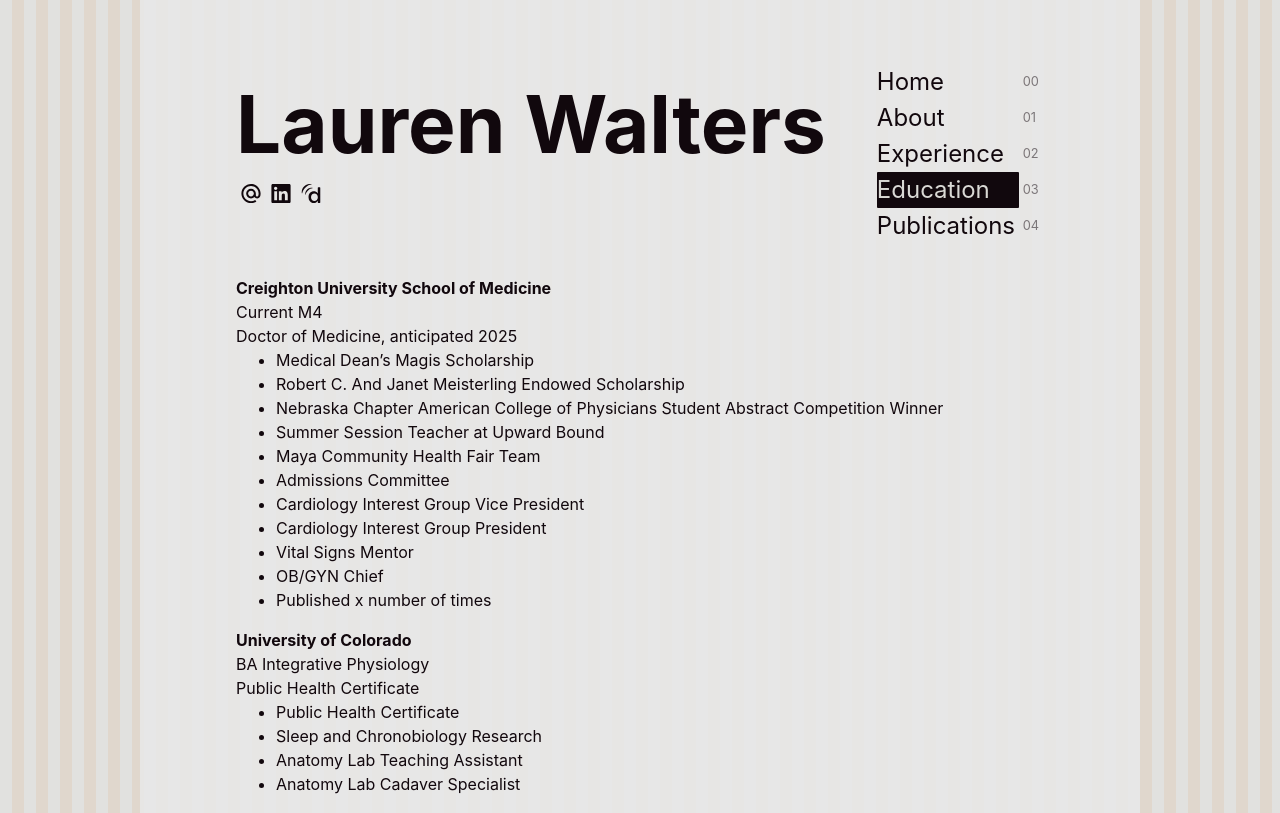
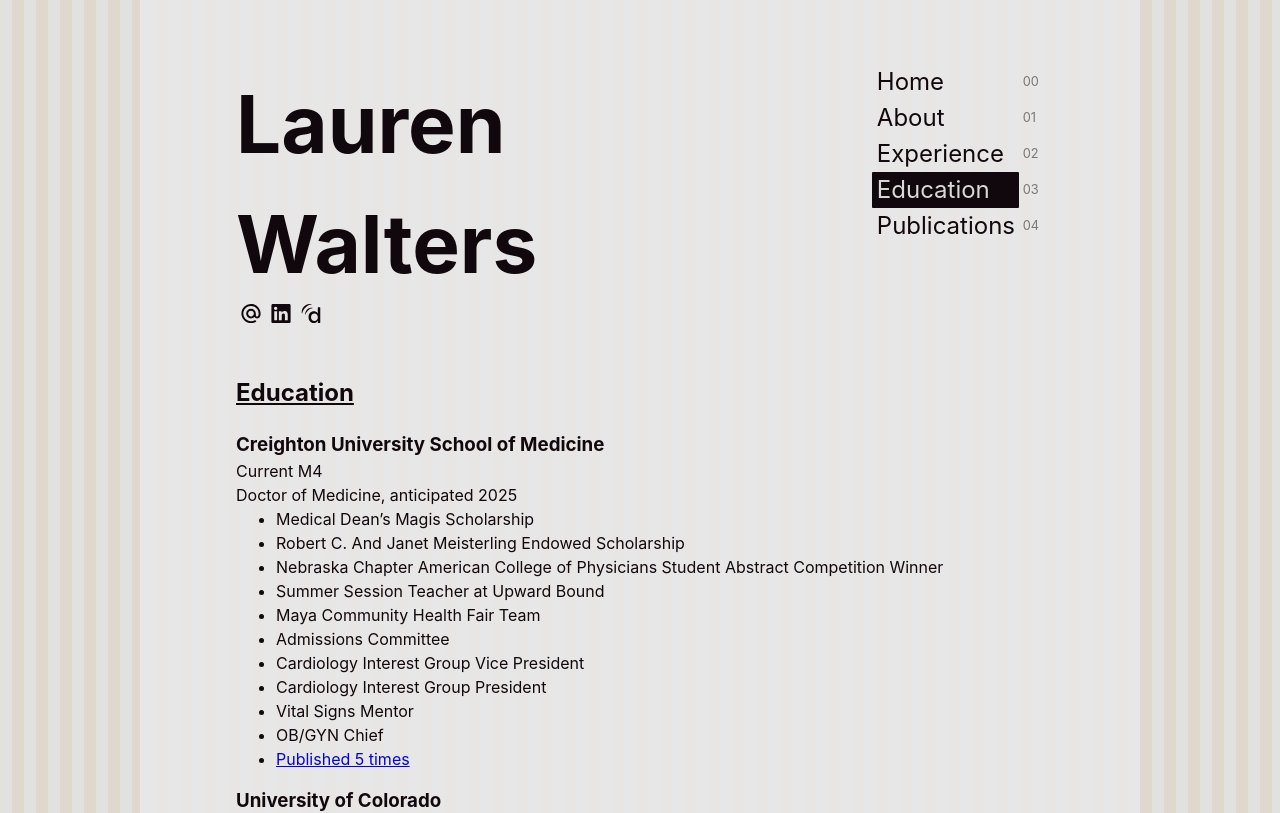
Before and after one commit to richardltyler/LaurenWalters, a React (Vite) app: page /education in a window 1280 px wide. Shown: the top 813 px of the page. Built offline with nearby package versions, Linux system fonts and the light colour scheme.

Commit message:
Update style

```diff
--- a/src/pages/About.css
+++ b/src/pages/About.css
@@ -17,7 +17,7 @@
   max-height: fit-content;
 }
 
-h3 {
+.about h3 {
   margin: 0;
   padding: 0.5rem;
   font-size: 1.5rem;
@@ -27,6 +27,6 @@
   font-weight: 400;
 }
 
-h3:hover {
+.about h3:hover {
   cursor: pointer;
 }
--- a/src/pages/Education.css
+++ b/src/pages/Education.css
@@ -6,15 +6,26 @@
   grid-column: 1/-1;
 }
 
-h4 {
-  margin: 0;
+.education h2 {
+  text-decoration: underline;
 }
 
-.navlink {
+.education h3,
+.education h4 {
+  margin: 0;
   padding: 0;
 }
 
-.navlink:visited {
+.education .link {
+  padding: 0;
+  text-decoration: underline;
+}
+
+.education .link:hover {
+  color: #f5ebe0 !important;
+}
+
+.education .link:visited {
   color: #10050b;
 }
 
--- a/src/pages/Education.tsx
+++ b/src/pages/Education.tsx
@@ -1,11 +1,12 @@
 import "./Education.css";
-import { NavLink } from "react-router-dom";
+import { Link } from "react-router-dom";
 
 export default function Education() {
   return (
     <div className="education">
+      <h2>Education</h2>
       <article>
-        <h4>Creighton University School of Medicine</h4>
+        <h3>Creighton University School of Medicine</h3>
         <p>Current M4</p>
         <p>Doctor of Medicine, anticipated 2025</p>
         <ul>
@@ -23,14 +24,14 @@
           <li>Vital Signs Mentor</li>
           <li>OB/GYN Chief</li>
           <li>
-            <NavLink className="navlink" to="/placeholder">
-              Published x number of times
-            </NavLink>
+            <Link className="link" to="/publications">
+              Published 5 times
+            </Link>
           </li>
         </ul>
       </article>
       <article>
-        <h4>University of Colorado</h4>
+        <h3>University of Colorado</h3>
         <p>BA Integrative Physiology</p>
         <p>Public Health Certificate</p>
         <ul>
```
